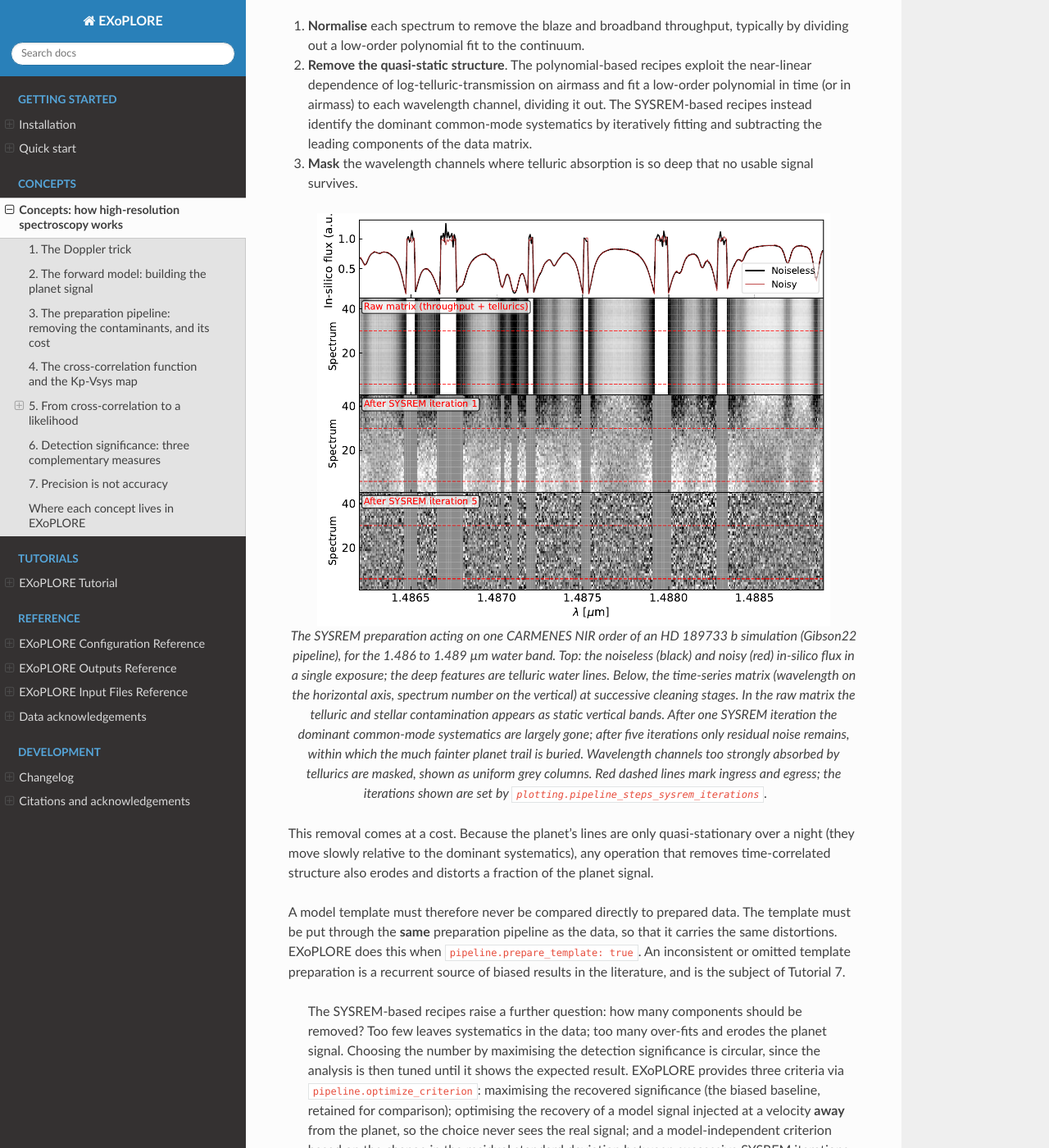
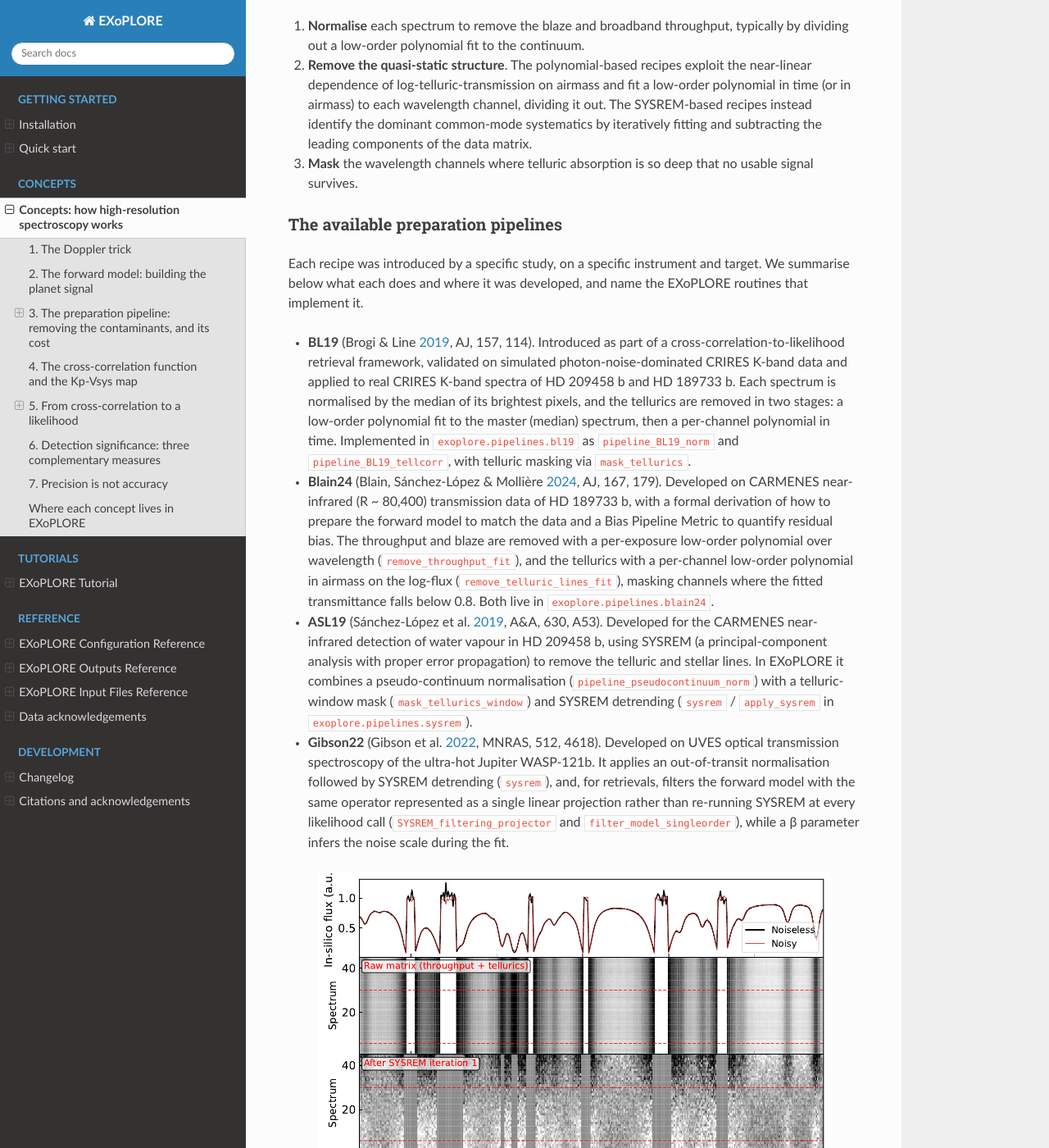
Before and after one commit to asanchezlopezIAA/EXoPLORE, a Sphinx documentation site: the page built from docs/concepts.md, in a window 1280 px wide and 1400 px high, scrolled down 4057 px. Shown: the whole window at 82% size. Built offline with Sphinx 7.4.7 and the Read the Docs theme 3.1.0, drawn with Linux system fonts in a browser that asks for light colours; some of the changed text lies outside the part shown.

Commit message:
Document preparation pipelines with references and routines; fix BL19 retrieval model preparation; standardize v_rest labeling

````diff
--- a/docs/concepts.md
+++ b/docs/concepts.md
@@ -173,6 +173,48 @@ logic:
 3. **Mask** the wavelength channels where telluric absorption is so deep that
    no usable signal survives.
 
+### The available preparation pipelines
+
+Each recipe was introduced by a specific study, on a specific instrument and
+target. We summarise below what each does and where it was developed, and name
+the EXoPLORE routines that implement it.
+
+- **BL19** (Brogi & Line [2019](https://doi.org/10.3847/1538-3881/aaffd3), AJ,
+  157, 114). Introduced as part of a cross-correlation-to-likelihood retrieval
+  framework, validated on simulated photon-noise-dominated CRIRES K-band data and
+  applied to real CRIRES K-band spectra of HD 209458 b and HD 189733 b. Each
+  spectrum is normalised by the median of its brightest pixels, and the tellurics
+  are removed in two stages: a low-order polynomial fit to the master (median)
+  spectrum, then a per-channel polynomial in time. Implemented in
+  `exoplore.pipelines.bl19` as `pipeline_BL19_norm` and `pipeline_BL19_tellcorr`,
+  with telluric masking via `mask_tellurics`.
+- **Blain24** (Blain, Sánchez-López & Mollière
+  [2024](https://arxiv.org/abs/2402.14001), AJ, 167, 179). Developed on CARMENES
+  near-infrared (R ~ 80,400) transmission data of HD 189733 b, with a formal
+  derivation of how to prepare the forward model to match the data and a Bias
+  Pipeline Metric to quantify residual bias. The throughput and blaze are removed
+  with a per-exposure low-order polynomial over wavelength
+  (`remove_throughput_fit`), and the tellurics with a per-channel low-order
+  polynomial in airmass on the log-flux (`remove_telluric_lines_fit`), masking
+  channels where the fitted transmittance falls below 0.8. Both live in
+  `exoplore.pipelines.blain24`.
+- **ASL19** (Sánchez-López et al.
+  [2019](https://doi.org/10.1051/0004-6361/201936084), A&A, 630, A53). Developed
+  for the CARMENES near-infrared detection of water vapour in HD 209458 b, using
+  SYSREM (a principal-component analysis with proper error propagation) to remove
+  the telluric and stellar lines. In EXoPLORE it combines a pseudo-continuum
+  normalisation (`pipeline_pseudocontinuum_norm`) with a telluric-window mask
+  (`mask_tellurics_window`) and SYSREM detrending (`sysrem` / `apply_sysrem` in
+  `exoplore.pipelines.sysrem`).
+- **Gibson22** (Gibson et al. [2022](https://doi.org/10.1093/mnras/stac091),
+  MNRAS, 512, 4618). Developed on UVES optical transmission spectroscopy of the
+  ultra-hot Jupiter WASP-121b. It applies an out-of-transit normalisation
+  followed by SYSREM detrending (`sysrem`), and, for retrievals, filters the
+  forward model with the same operator represented as a single linear projection
+  rather than re-running SYSREM at every likelihood call
+  (`SYSREM_filtering_projector` and `filter_model_singleorder`), while a β
+  parameter infers the noise scale during the fit.
+
 ```{figure} figures/pipeline_steps.png
 :width: 90%
 :align: center
@@ -202,6 +244,21 @@ so that it carries the same distortions. EXoPLORE does this when
 `pipeline.prepare_template: true`. An inconsistent or omitted template
 preparation is a recurrent source of biased results in the literature, and is
 the subject of Tutorial 7.
+
+:::{caution}
+Some of the individual steps generalise well, such as dividing out a low-order
+continuum or exploiting the near-linear dependence of the log-telluric
+transmission on airmass. Others are closely tied to the specifics of a given
+instrument, target, and observing strategy, and the normalisation, telluric, and
+stellar corrections that suit one dataset may fail or introduce biases in
+another. EXoPLORE provides several literature methods (described above with their
+original references) as a starting point, but the appropriate choice, the number
+of SYSREM components, the masking thresholds, and the order-by-order treatment
+all depend on the data at hand. We caution that these must be studied and, where
+necessary, adapted for each dataset. High-resolution data analysis is difficult,
+and every night carries its own tellurics, systematics, and stellar behaviour; a
+pipeline should be verified on the data it is applied to, not applied blindly.
+:::
 
 > The SYSREM-based recipes raise a further question: how many components should
 > be removed? Too few leaves systematics in the data; too many over-fits and
````
Also changed, not shown: docs/tutorial.md (+13 -9 lines), 2 other files.
